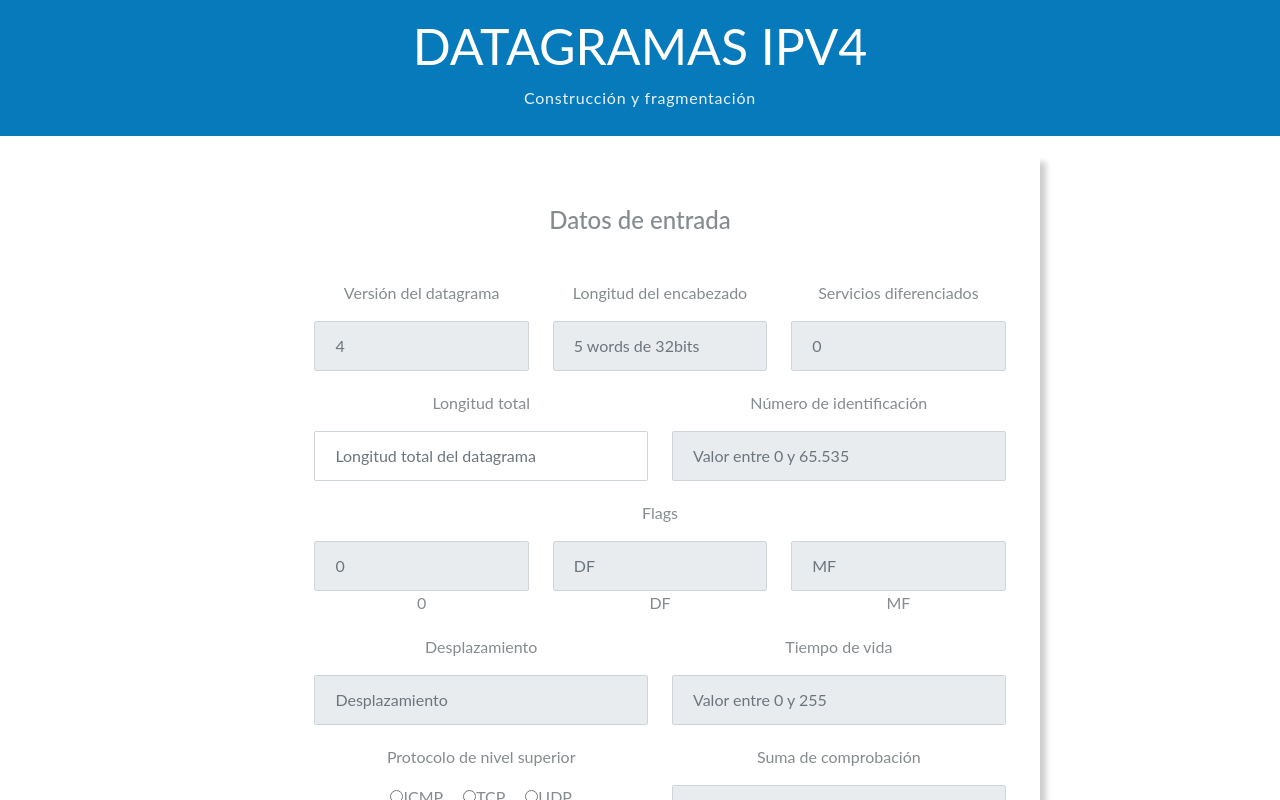
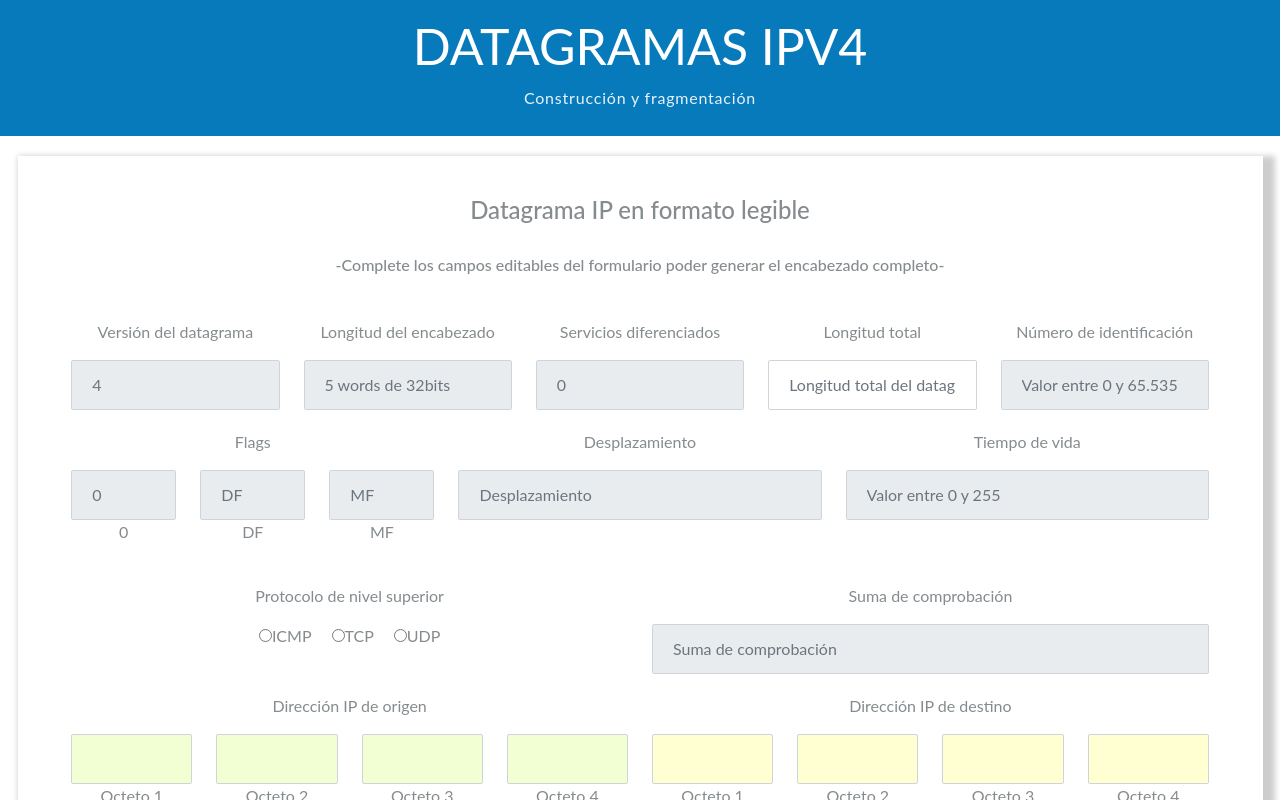
Before and after one commit to AlejandraCaicedo/proyecto1_redesII, an Angular app in the folder proyectoredes/: page / in a window 1280 px wide. Shown: the top 800 px of the page. Built offline with nearby package versions, Linux system fonts and the light colour scheme.

Commit message:
Ultimos cambios interfaz

```diff
--- a/proyectoredes/src/app/app.component.css
+++ b/proyectoredes/src/app/app.component.css
@@ -12,7 +12,7 @@ table {
 }
 
 caption, th, td {
-  text-align: left;
+  text-align: center;
   font-weight: normal;
   vertical-align: middle;
 }
@@ -104,7 +104,7 @@ h2.heading {
   font-size: 18px;
   text-transform: uppercase;
   font-weight: 300;
-  text-align: left;
+  text-align: center;
   color: #506982;
   border-bottom: 1px solid #506982;
   padding-bottom: 3px;
@@ -121,11 +121,11 @@ body{
 
 #datagramaip{
   background-color: #fff;
-  max-width: 800px;
+  max-width: 1245px;
   margin: 20px auto 0;
-  padding: 40px;
+  padding: 30px;
   color: #858b8e;
-  box-shadow: 6px 6px 6px rgba(0.2,0.2,0.2,0.2);
+  box-shadow: 6px 6px 6px 6px rgba(0.2,0.2,0.2,0.2);
 }
 
 #datagramaip h2{
@@ -143,9 +143,9 @@ body{
 
 #datagramaip .form-group{
   margin-bottom: 20px;
-  margin-left:20px;
+  margin-left:0px;
   width: 100%;
-  float:left;
+  float:center;
   text-align: center;
 }
 
@@ -175,7 +175,7 @@ body{
   outline: none;
 }
 
-@media screen and (max-width: 800px){
+@media screen and (max-width: 1000px){
   #datagramaip .form-group{
       width: 30%;
   }
--- a/proyectoredes/src/app/app.component.html
+++ b/proyectoredes/src/app/app.component.html
@@ -22,7 +22,10 @@
 
   <div class="container" id="datagramaip">
 
-    <h2>Datos de entrada</h2>
+    <h2>Datagrama IP en formato legible</h2>
+    <h6 style="margin-bottom: 30px;">-Complete los campos editables del formulario poder generar el encabezado completo-
+    </h6>
+    <h6></h6>
 
     <div class="row">
 
@@ -49,11 +52,7 @@
                 <p></p>
                 <input type="text" class="form-control" placeholder="0" id="servicios" readonly>
               </div>
-            </div>
-          </div>
 
-          <div class="form-group">
-            <div class="row">
               <div class="col-sm">
                 <label for="longitudTotal">Longitud total</label>
                 <p></p>
@@ -70,12 +69,13 @@
           </div>
 
           <div class="form-group">
+            <div class="row">
 
+              <div class="col-sm">
+                <div class="form-group">
+                  <div class="row">
                     <label>Flags</label>
                     <p></p>
-
-            <div class="row">
-
                     <div class="col-sm">
                       <input type="text" class="form-control" placeholder="0" id="flag1" readonly>
                       <label for="flag1">0</label>
@@ -90,13 +90,10 @@
                       <input type="text" class="form-control" placeholder="MF" id="MF" readonly>
                       <label for="MF">MF</label>
                     </div>
-
+                  </div>
+                </div>
               </div>
 
-          </div>
-
-          <div class="form-group">
-            <div class="row">
               <div class="col-sm">
                 <label for="desplazamiento">Desplazamiento</label>
                 <p></p>
@@ -108,11 +105,13 @@
                 <p></p>
                 <input type="text" class="form-control" placeholder="Valor entre 0 y 255" id="ttl" readonly>
               </div>
+
             </div>
           </div>
 
           <div class="form-group">
             <div class="row">
+
               <div class="col-sm">
                 <label>Protocolo de nivel superior</label>
                 <p></p>
@@ -134,74 +133,80 @@
                 <p></p>
                 <input type="text" class="form-control" placeholder="Suma de comprobación" id="suma" readonly>
               </div>
+
             </div>
           </div>
 
           <div class="form-group">
+            <div class="row">
 
+              <div class="col-sm">
+                <div class="form-group">
+                  <div class="row">
                     <label>Dirección IP de origen</label>
                     <p></p>
 
-            <div class="row">
                     <div class="col-sm">
-                <input type="number" class="form-control" id="ipOrigen1" required #ipOrigen1>
+                      <input type="number" class="form-control" style="background-color:rgb(241, 255, 210);"
+                        id="ipOrigen1" required #ipOrigen1>
                       <label for="ipOrigen1">Octeto 1</label>
                     </div>
 
                     <div class="col-sm">
-                <input type="number" class="form-control" id="ipOrigen2" required #ipOrigen2>
+                      <input type="number" class="form-control" style="background-color:rgb(241, 255, 210);"
+                        id="ipOrigen2" required #ipOrigen2>
                       <label for="ipOrigen2">Octeto 2</label>
                     </div>
 
                     <div class="col-sm">
-                <input type="number" class="form-control" id="ipOrigen3" required #ipOrigen3>
+                      <input type="number" class="form-control" style="background-color:rgb(241, 255, 210);"
+                        id="ipOrigen3" required #ipOrigen3>
                       <label for="ipOrigen3">Octeto 3</label>
                     </div>
 
                     <div class="col-sm">
-                <input type="number" class="form-control" id="ipOrigen4" required #ipOrigen4>
+                      <input type="number" class="form-control" style="background-color:rgb(241, 255, 210);"
+                        id="ipOrigen4" required #ipOrigen4>
                       <label for="ipOrigen4">Octeto 4</label>
                     </div>
-
+                  </div>
+                </div>
               </div>
 
-          </div>
-
+              <div class="col-sm">
                 <div class="form-group">
-
+                  <div class="row">
                     <label>Dirección IP de destino</label>
                     <p></p>
 
-            <div class="row">
-
                     <div class="col-sm">
-                <input type="number" class="form-control" id="ipDestino1" required #ipDestino1>
+                      <input type="number" class="form-control" style="background-color:rgb(255, 255, 210);"
+                        id="ipDestino1" required #ipDestino1>
                       <label for="ipDestino1">Octeto 1</label>
                     </div>
 
                     <div class="col-sm">
-                <input type="number" class="form-control" id="ipDestino2" required #ipDestino2>
+                      <input type="number" class="form-control" style="background-color:rgb(255, 255, 210);"
+                        id="ipDestino2" required #ipDestino2>
                       <label for="ipDestino2">Octeto 2</label>
                     </div>
 
                     <div class="col-sm">
-                <input type="number" class="form-control" id="ipDestino3" required #ipDestino3>
+                      <input type="number" class="form-control" style="background-color:rgb(255, 255, 210);"
+                        id="ipDestino3" required #ipDestino3>
                       <label for="ipDestino3">Octeto 3</label>
                     </div>
 
                     <div class="col-sm">
-                <input type="number" class="form-control" id="ipDestino4" required #ipDestino4>
+                      <input type="number" class="form-control" style="background-color:rgb(255, 255, 210);"
+                        id="ipDestino4" required #ipDestino4>
                       <label for="ipDestino4">Octeto 4</label>
+                    </div>
+                  </div>
+                </div>
               </div>
 
             </div>
-
-          </div>
-
-        </form>
-
-      </div>
-
           </div>
 
           <div class="form-group">
@@ -211,8 +216,21 @@
               encabezado</button>
           </div>
 
+        </form>
+
+      </div>
+
+    </div>
+
+
+
     <div class="form-group">
-      <label for="floatingTextarea">Encabezado Datagrama IPv4</label>
+      <label for="floatingTextarea">Encabezado Datagrama IPv4 en formato binario</label>
+      <textarea class="form-control" placeholder="Encabezado Datagrama IPv4" id="floatingTextarea" readonly></textarea>
+    </div>
+
+    <div class="form-group">
+      <label for="floatingTextarea">Encabezado Datagrama IPv4 en formato Hexadecimal</label>
       <textarea class="form-control" placeholder="Encabezado Datagrama IPv4" id="floatingTextarea" readonly></textarea>
     </div>
 
```
Lines whose indentation alone changed are shown as unchanged.
